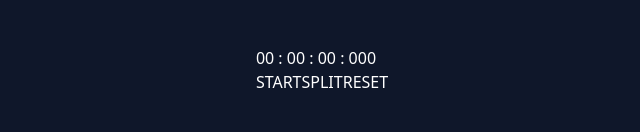
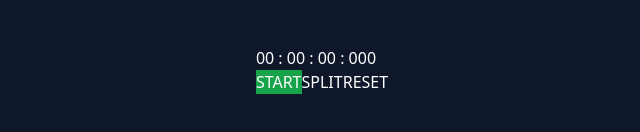
Before and after one commit to amirrahemi01/basic-clock-reactjs, a React (Create React App) app: page /Stopwatch in a window 1280 px wide. Shown: the part 330-462 px from the top of the page, without its empty margins (318-958 px from the left). Built offline with nearby package versions, Linux system fonts and the light colour scheme.

Commit message:
update README.md

```diff
--- a/src/components/stopwatch/Actions.tsx
+++ b/src/components/stopwatch/Actions.tsx
@@ -41,7 +41,7 @@ const Action = (props: Props) => {
     <div className="action-btns">
       {timerState === false ? (
         <button
-          className="action-start"
+          className="bg-green-600"
           onClick={() => {
             updateTimerState(true);
             handleStart();
@@ -52,7 +52,7 @@ const Action = (props: Props) => {
         </button>
       ) : (
         <button
-          className="action-stop"
+          className="bg-red-600"
           onClick={() => {
             updateTimerState(false);
             handleStop();
```
Also changed, not shown: 1 other file (tests, documents, lock files or other folders).
